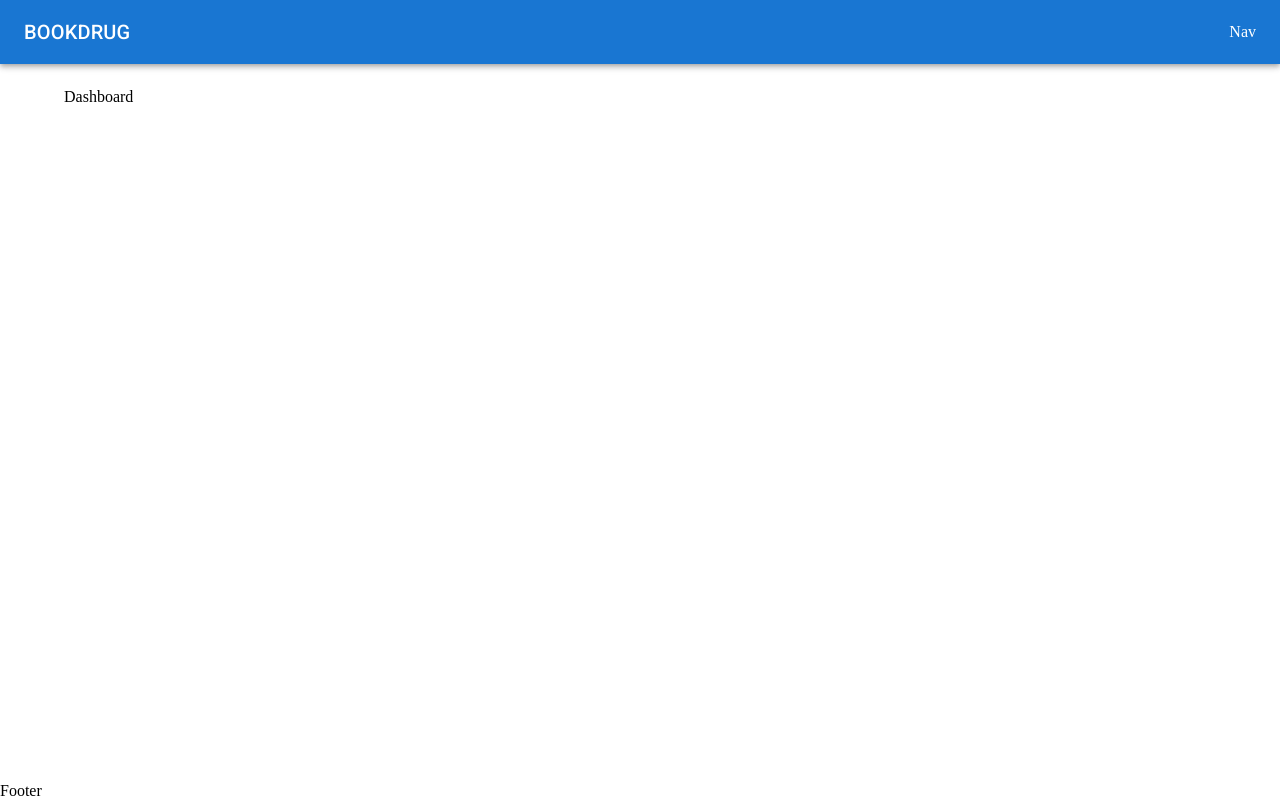
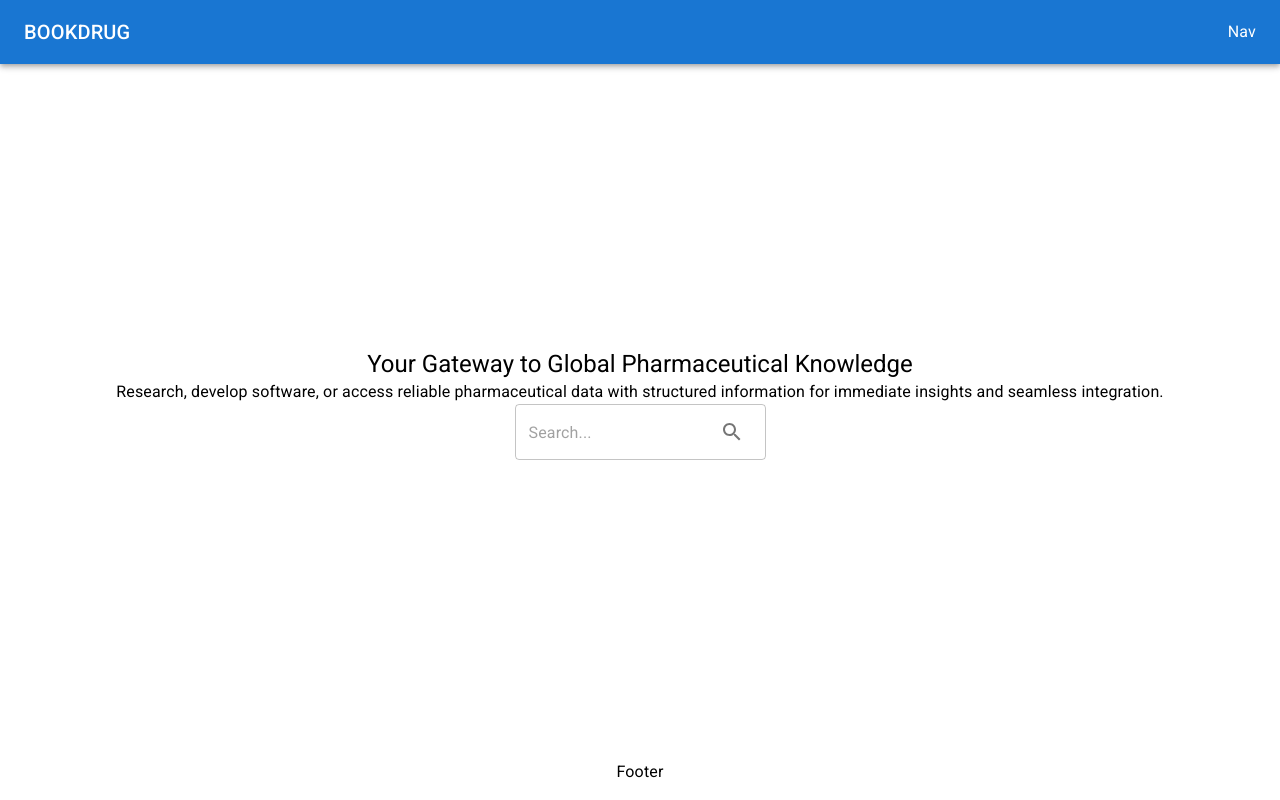
Before and after one commit to beMimg/drugbook, a React (Create React App) app: page / in a window 1280 px wide. Built offline with nearby package versions, Linux system fonts and the light colour scheme.

Commit message:
Add dummy text to dashboard and delete react import of all components

```diff
--- a/src/components/Footer.tsx
+++ b/src/components/Footer.tsx
@@ -1,7 +1,19 @@
-import React from "react";
+import { Box, Typography } from "@mui/material";
 
 const Footer = () => {
-  return <div>Footer</div>;
+  return (
+    <Box
+      component="footer"
+      sx={{
+        py: 2,
+        mt: "auto",
+        color: "black",
+        textAlign: "center",
+      }}
+    >
+      <Typography>Footer</Typography>
+    </Box>
+  );
 };
 
 export default Footer;
--- a/src/components/Nav.tsx
+++ b/src/components/Nav.tsx
@@ -1,7 +1,11 @@
-import React from "react";
+import { Box, Typography } from "@mui/material";
 
 const Nav = () => {
-  return <div>Nav</div>;
+  return (
+    <Box>
+      <Typography>Nav</Typography>
+    </Box>
+  );
 };
 
 export default Nav;
--- /dev/null
+++ b/src/components/SearchBar.tsx
@@ -0,0 +1,23 @@
+import React from "react";
+import { IconButton, TextField } from "@mui/material";
+import SearchIcon from "@mui/icons-material/Search";
+
+const SearchBar = () => {
+  return (
+    <form>
+      <TextField
+        placeholder="Search..."
+        variant="outlined"
+        InputProps={{
+          endAdornment: (
+            <IconButton>
+              <SearchIcon />
+            </IconButton>
+          ),
+        }}
+      />
+    </form>
+  );
+};
+
+export default SearchBar;
--- a/src/pages/Dashboard.tsx
+++ b/src/pages/Dashboard.tsx
@@ -1,7 +1,25 @@
-import React from "react";
+import { Box, Typography } from "@mui/material";
+import Form from "../components/SearchBar";
 
 const Dashboard = () => {
-  return <div>Dashboard</div>;
+  return (
+    <Box
+      display="flex"
+      flexDirection="column"
+      justifyContent="center"
+      alignItems="center"
+      height="100%"
+    >
+      <Typography variant="h5">
+        Your Gateway to Global Pharmaceutical Knowledge
+      </Typography>
+      <Typography>
+        Research, develop software, or access reliable pharmaceutical data with
+        structured information for immediate insights and seamless integration.
+      </Typography>
+      <Form />
+    </Box>
+  );
 };
 
 export default Dashboard;
--- a/src/pages/DrugInfo.tsx
+++ b/src/pages/DrugInfo.tsx
@@ -1,5 +1,3 @@
-import React from "react";
-
 const DrugInfo = () => {
   return <div>DrugInfo</div>;
 };
```
Also changed, not shown: tsconfig.json (+2 -8 lines).
